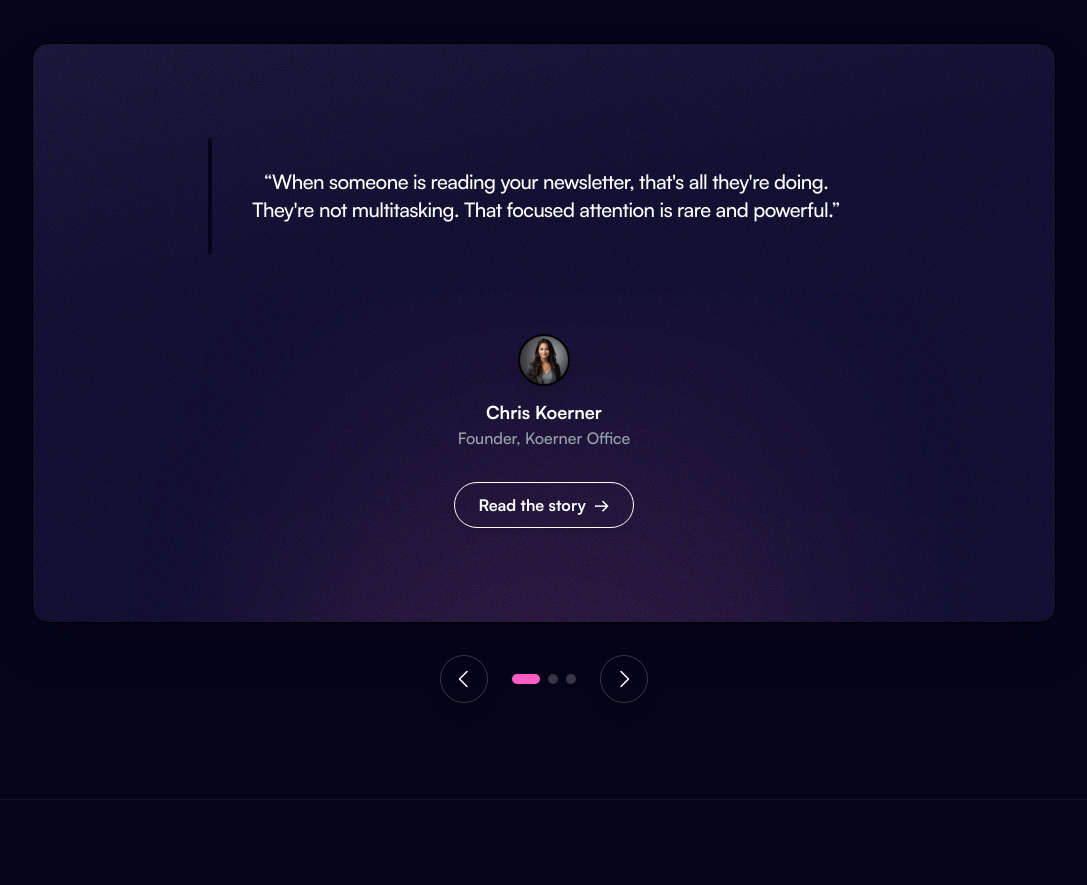
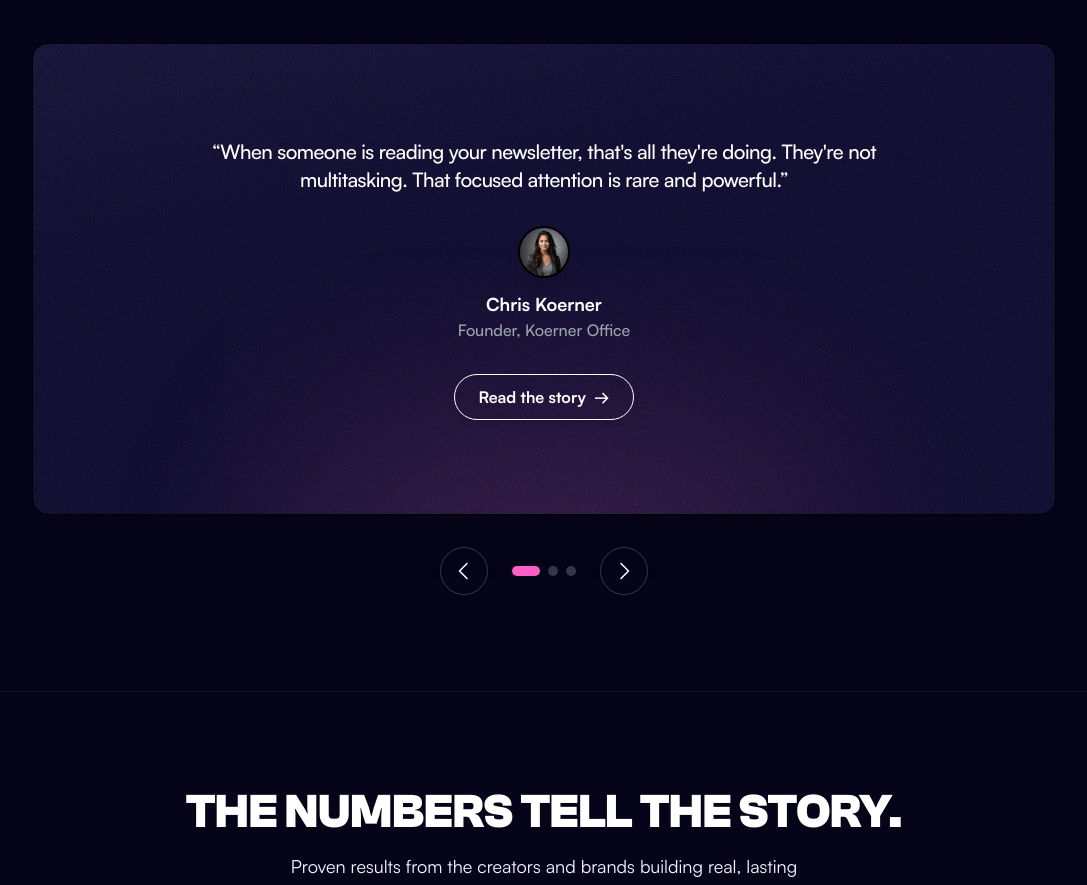
Before and after one commit to Indhumathi2312/newsletter-clone, a Next.js app: page / in a window 1280 px wide. Shown: the part 6180-7065 px from the top of the page, without its empty margins (96-1183 px from the left). Built offline with nearby package versions, Linux system fonts and the light colour scheme.

Commit message:
fix(testimonials): remove unwanted left border line by replacing blockquote with p element and resetting blockquote borders

```diff
--- a/src/app/globals.css
+++ b/src/app/globals.css
@@ -197,3 +197,12 @@ body {
 .eid43-pricing-slider::-moz-range-progress {
   background: transparent;
 }
+
+/* Reset vendor blockquote left border line */
+blockquote {
+  border: none !important;
+  border-left: none !important;
+  border-left-width: 0 !important;
+  padding: 0 !important;
+  margin: 0 !important;
+}
--- a/src/components/TestimonialQuote.tsx
+++ b/src/components/TestimonialQuote.tsx
@@ -93,9 +93,9 @@ export const TestimonialQuote: React.FC = () => {
                 >
                   <div className="relative z-10 mx-auto flex w-full max-w-[755px] flex-col items-center text-center gap-6">
                     {/* Quote Text */}
-                    <blockquote className="text-lg sm:text-xl md:text-[28px] font-medium leading-relaxed md:leading-[1.3] text-white tracking-tight max-w-2xl min-h-[96px] flex items-center justify-center">
+                    <p className="text-lg sm:text-xl md:text-[28px] font-medium leading-relaxed md:leading-[1.3] text-white tracking-tight max-w-2xl min-h-[96px] flex items-center justify-center !border-0 !border-none !p-0 !m-0">
                       &ldquo;{item.quote}&rdquo;
-                    </blockquote>
+                    </p>
 
                     {/* Author Profile */}
                     <div className="mt-2 flex flex-col items-center gap-3">
```
